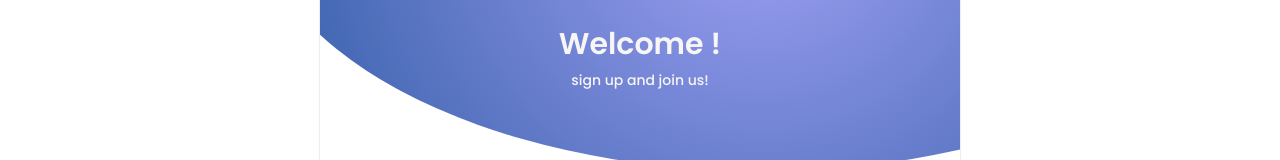
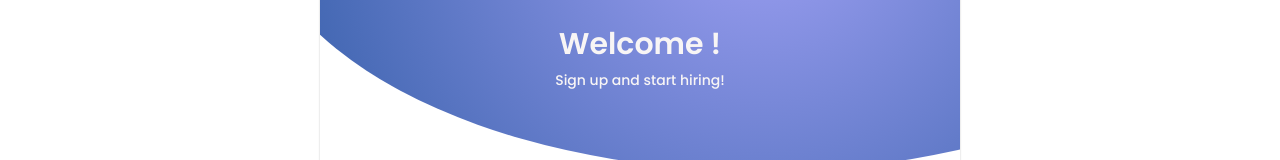
Before and after one commit to abdumamdouh/recruiting-system, a React (Create React App) app in the folder client/: page /signup-recruiter in a window 1280 px wide. Shown: the part 169-329 px from the top of the page. Built offline with nearby package versions, Linux system fonts and the light colour scheme; the HTML template or start-up script is replaced by a standard one.

Commit message:
improving ui

```diff
--- a/client/src/components/layout/AccountBox/SignupBox.js
+++ b/client/src/components/layout/AccountBox/SignupBox.js
@@ -8,7 +8,7 @@ function Signup() {
             <div className={classes.BoxDrop}></div>
           <div className={classes.HeaderContainer}>
               <h2>Welcome !</h2>
-              <h5>sign up and join us!</h5>
+              <h5>Sign up and join us!</h5>
           </div>
           </div>
           <div className={classes.InnerContainer}>
--- a/client/src/components/layout/AccountBox/SignupRecruiterBox.js
+++ b/client/src/components/layout/AccountBox/SignupRecruiterBox.js
@@ -8,7 +8,7 @@ function SignupRecruiter() {
             <div className={classes.BoxDrop}></div>
           <div className={classes.HeaderContainer}>
               <h2>Welcome !</h2>
-              <h5>sign up and join us!</h5>
+              <h5>Sign up and start hiring!</h5>
           </div>
           </div>
           <div className={classes.InnerContainer}>
```
